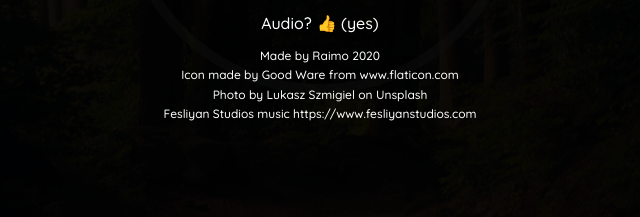
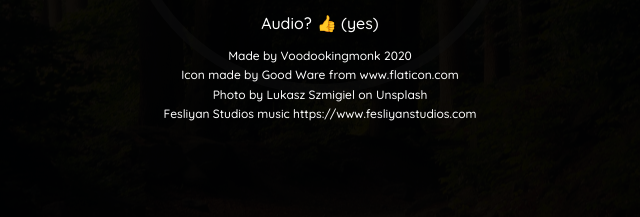
Before and after one commit to voodookingmonk/breath, a plain HTML site: page index.html in a window 1280 px wide. Both pictures are taken after a click on the element "⚙️". Shown: the part 506-723 px from the top of the page, 320-960 px from the left. Drawn offline with Linux system fonts and the light colour scheme.

Commit message:
refactor: update author

```diff
--- a/index.html
+++ b/index.html
@@ -60,7 +60,7 @@
 					<button class="add-button">Add to home screen</button>
 				</div>
 				<div class="credit">
-					Made by <a rel="noopener" target="_blank" href="https://github.com/raimop/" title="Raimo's GitHub page">Raimo</a> 2020<br>
+					Made by <a rel="noopener" target="_blank" href="https://github.com/voodookingmonk/" title="Voodookingmonk's GitHub page">Voodookingmonk</a> 2020<br>
 					Icon made by <a rel="noopener" target="_blank" href="https://www.flaticon.com/free-icon/lotus_2675704?term=lotus&page=3&position=21" title="Good Ware">Good Ware</a> from <a rel="noopener" target="_blank" href="https://www.flaticon.com/" title="Flaticon"> www.flaticon.com</a><br>
 					Photo by <a rel="noopener" target="_blank" href="https://unsplash.com/@szmigieldesign?utm_source=unsplash&utm_medium=referral&utm_content=creditCopyText" title="Lukasz Szmigiel">Lukasz Szmigiel</a> on <a rel="noopener" target="_blank" href="https://unsplash.com/s/photos/trees-serenity?utm_source=unsplash&utm_medium=referral&utm_content=creditCopyText" title="Trees Serenity">Unsplash</a><br>
 					Fesliyan Studios music <a rel="noopener" target="_blank" href="https://www.fesliyanstudios.com" title="Fesliyan Studios">https://www.fesliyanstudios.com</a>
```
